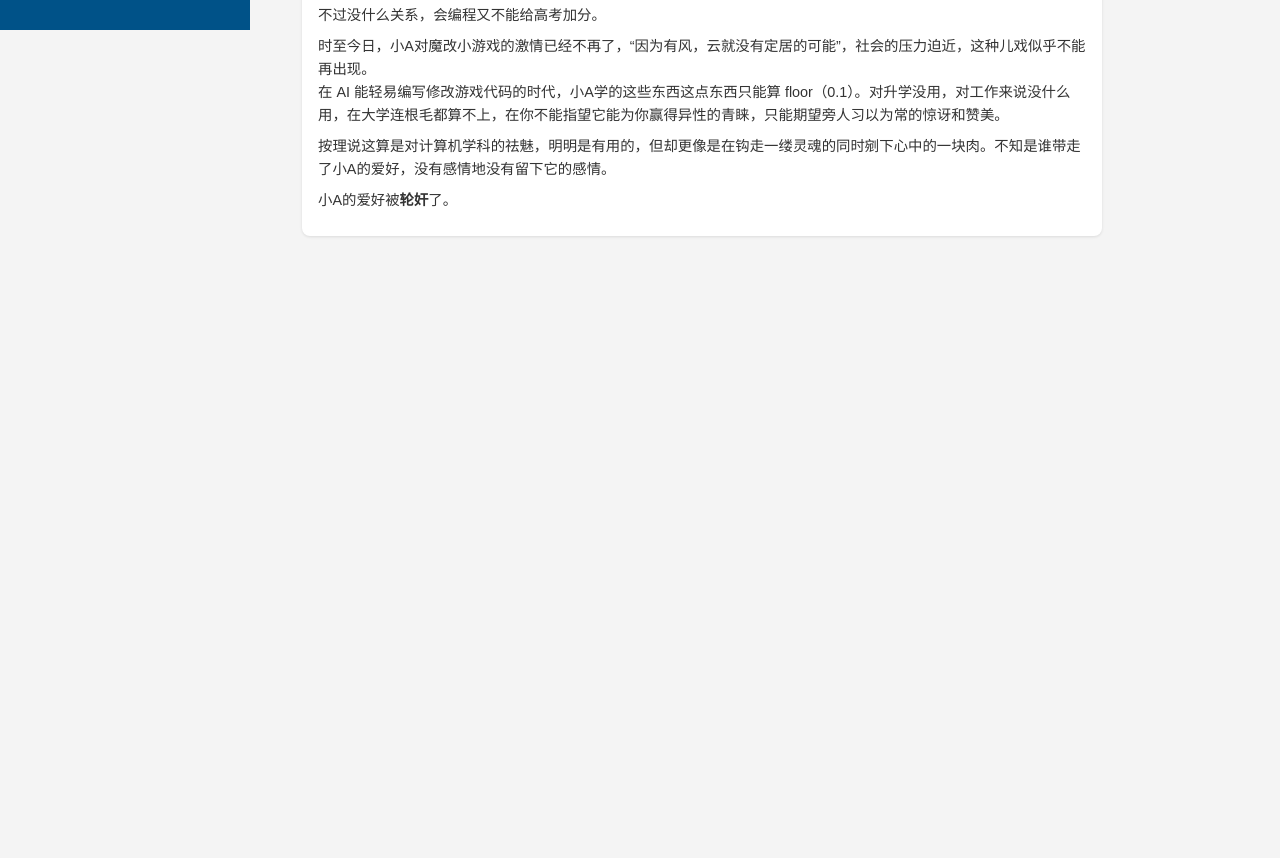
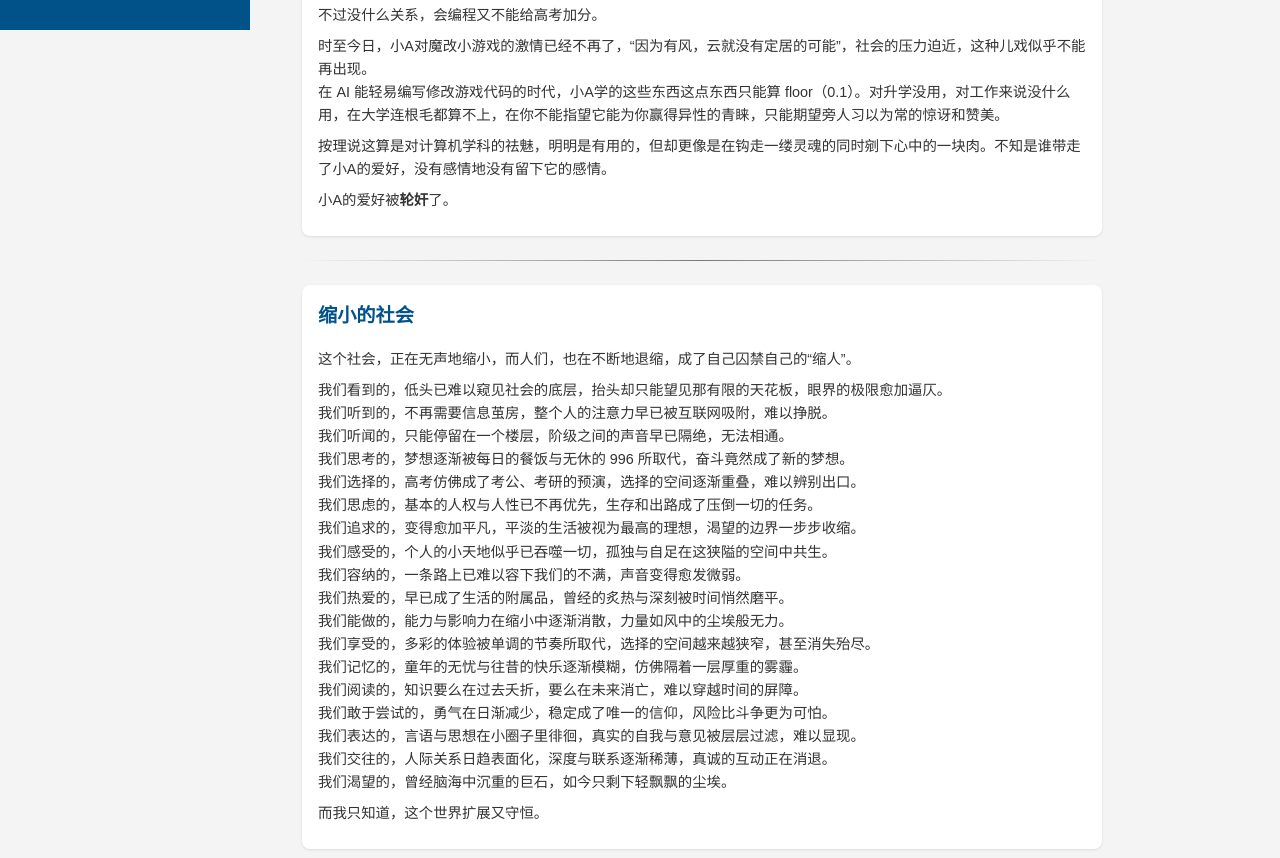
Before and after one commit to wurenrumian/wurenrumian.github.io, a plain HTML site: page index.html in a window 1280 px wide. Shown: the part 802-1660 px from the top of the page. Before the commit the page ends 1086 px from the top, so only its background shows below. Drawn offline with nearby package versions, Linux system fonts and the light colour scheme.

Commit message:
增加文章，修改导航栏名字

```diff
--- a/index.html
+++ b/index.html
@@ -14,7 +14,7 @@
         <img src="head_a.jpg" alt="无人入眠" class="profile-image side-a">
         <img src="head_b.jpg" alt="从头悟" class="profile-image side-b">
         <ul>
-            <li><a href="#" class="nav-link" data-section="编程历程">编程历程</a></li>
+            <li><a href="#" class="nav-link" data-section="我的世界">我的世界</a></li>
             <li><a href="#" class="nav-link" data-section="情感经历">情感经历</a></li>
             <li><a href="#" class="nav-link" data-section="个人管理">个人管理</a></li>
             <li><a href="#" class="nav-link" data-section="AI时代">AI时代</a></li>
--- a/script.js
+++ b/script.js
@@ -1,4 +1,4 @@
-let currentSection = '编程历程';
+let currentSection = '我的世界';
 let currentSide = 'A';
 
 document.addEventListener('DOMContentLoaded', function() {
@@ -10,7 +10,7 @@ document.addEventListener('DOMContentLoaded', function() {
 
     const blogPosts = {
         "A": {
-            "编程历程": [
+            "我的世界": [
                 {
                     title: "小A的编程经历",
                     content: `多年后，面对 xx 大学计算机专业的录取通知书的时候，小A会回想起那个在使用机械硬盘的台式机上装 jdk 的下午。
@@ -49,6 +49,33 @@ document.addEventListener('DOMContentLoaded', function() {
 小A的爱好被**轮奸**了。
 `
                 },
+                {
+                    title:"缩小的社会",
+                    content: `
+这个社会，正在无声地缩小，而人们，也在不断地退缩，成了自己囚禁自己的“缩人”。
+
+我们看到的，低头已难以窥见社会的底层，抬头却只能望见那有限的天花板，眼界的极限愈加逼仄。
+我们听到的，不再需要信息茧房，整个人的注意力早已被互联网吸附，难以挣脱。
+我们听闻的，只能停留在一个楼层，阶级之间的声音早已隔绝，无法相通。
+我们思考的，梦想逐渐被每日的餐饭与无休的 996 所取代，奋斗竟然成了新的梦想。
+我们选择的，高考仿佛成了考公、考研的预演，选择的空间逐渐重叠，难以辨别出口。
+我们思虑的，基本的人权与人性已不再优先，生存和出路成了压倒一切的任务。
+我们追求的，变得愈加平凡，平淡的生活被视为最高的理想，渴望的边界一步步收缩。
+我们感受的，个人的小天地似乎已吞噬一切，孤独与自足在这狭隘的空间中共生。
+我们容纳的，一条路上已难以容下我们的不满，声音变得愈发微弱。
+我们热爱的，早已成了生活的附属品，曾经的炙热与深刻被时间悄然磨平。
+我们能做的，能力与影响力在缩小中逐渐消散，力量如风中的尘埃般无力。
+我们享受的，多彩的体验被单调的节奏所取代，选择的空间越来越狭窄，甚至消失殆尽。
+我们记忆的，童年的无忧与往昔的快乐逐渐模糊，仿佛隔着一层厚重的雾霾。
+我们阅读的，知识要么在过去夭折，要么在未来消亡，难以穿越时间的屏障。
+我们敢于尝试的，勇气在日渐减少，稳定成了唯一的信仰，风险比斗争更为可怕。
+我们表达的，言语与思想在小圈子里徘徊，真实的自我与意见被层层过滤，难以显现。
+我们交往的，人际关系日趋表面化，深度与联系逐渐稀薄，真诚的互动正在消退。
+我们渴望的，曾经脑海中沉重的巨石，如今只剩下轻飘飘的尘埃。
+
+而我只知道，这个世界扩展又守恒。
+`
+                }
             ],
             "情感经历": [
                 {
```
